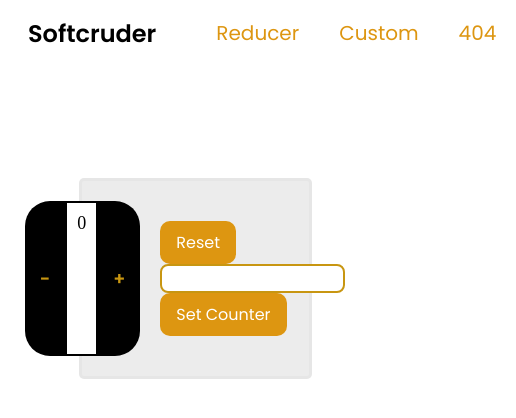
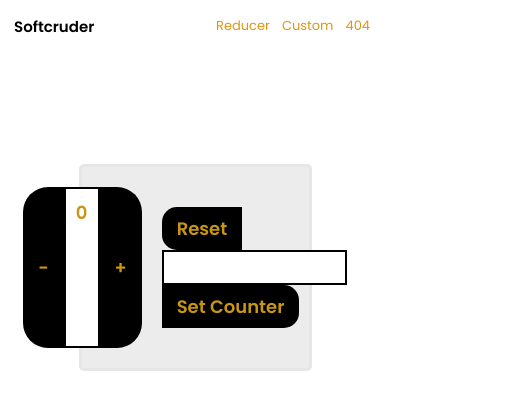
Before and after one commit to softcruder/second-semester-exam, a React (Create React App) app: page /reducer in a window 390 px wide. Shown: the top 418 px of the page, 516 px wide, since content can reach past the window. Built offline with nearby package versions, Linux system fonts and the light colour scheme.

Commit message:
last commint with minute possible changes as at 6-11-22

```diff
--- a/src/components/Navbar/Navbar.css
+++ b/src/components/Navbar/Navbar.css
@@ -39,3 +39,43 @@ nav ul li a:active {
   border: 1px solid rgb(221, 150, 17);
   padding: 5px 10px;
 }
+
+@media only screen and (max-width: 600px) {
+  nav {
+    height: 30px;
+    display: flex;
+    align-items: center;
+    justify-content: space-between;
+    padding: 3px 6px;
+    font-family: 'Poppins', sans-serif;
+  }
+  nav ul {
+    list-style: none;
+    text-decoration: none;
+  }
+  ul li {
+    display: inline;
+    color: rgb(221, 150, 17);
+    margin: 6px;
+    font-size: 13px;
+    text-decoration: none;
+  }
+
+  a {
+    color: rgb(221, 150, 17);
+    text-decoration: none;
+  }
+
+  nav ul li a:hover {
+    border: 1px solid rgb(221, 150, 17);
+    border-radius: 5px;
+    padding: 2px 4px;
+    text-decoration: none;
+  }
+
+  .logo {
+    color: #000;
+    font-size: 15px;
+    font-weight: 600;
+  }
+}
--- a/src/components/ReducerCounter/ReducerCounter.css
+++ b/src/components/ReducerCounter/ReducerCounter.css
@@ -10,6 +10,7 @@
   align-content: center;
   justify-content: center;
   margin-top: 120px;
+  margin-bottom: 120px;
 }
 
 .main-card {
@@ -29,8 +30,11 @@
 
 .counter {
   background-color: #fff;
+  color: rgb(200, 150, 17);
   border: 2px solid black;
   font-size: 18px;
+  font-weight: 600;
+  font-family: 'Poppins';
   padding: 10px;
 }
 
@@ -51,9 +55,8 @@
 }
 
 input {
-  height: 1.8rem;
-  border: 2px solid rgb(200, 150, 17);
-  border-radius: 8px;
+  height: 35px;
+  border: 2px solid black;
 }
 
 input::-webkit-outer-spin-button,
@@ -61,3 +64,21 @@ input::-webkit-inner-spin-button {
   -webkit-appearance: none;
   margin: 0;
 }
+
+.extra-btn-re {
+  background-color: black;
+  color: rgb(200, 150, 17);
+  font-size: 18px;
+  font-weight: 600;
+  border: 1px;
+  border-radius: 15px 0 0 15px;
+}
+
+.extra-btn-se {
+  background-color: black;
+  color: rgb(200, 150, 17);
+  font-size: 18px;
+  font-weight: 600;
+  border: 1px;
+  border-radius: 0 15px 15px 0;
+}
--- a/src/components/ReducerCounter/ReducerCounter.jsx
+++ b/src/components/ReducerCounter/ReducerCounter.jsx
@@ -69,7 +69,7 @@ const ReducerCounter = () => {
             +
           </button>
           <div className="extra-card">
-            <button className="btn" onClick={handleReset}>
+            <button className="extra-btn-re" onClick={handleReset}>
               Reset
             </button>
             <input
@@ -79,7 +79,7 @@ const ReducerCounter = () => {
                 setValue(e.target.value);
               }}
             />
-            <button className="btn" onClick={handleSet}>
+            <button className="extra-btn-se" onClick={handleSet}>
               Set Counter
             </button>
           </div>
```
